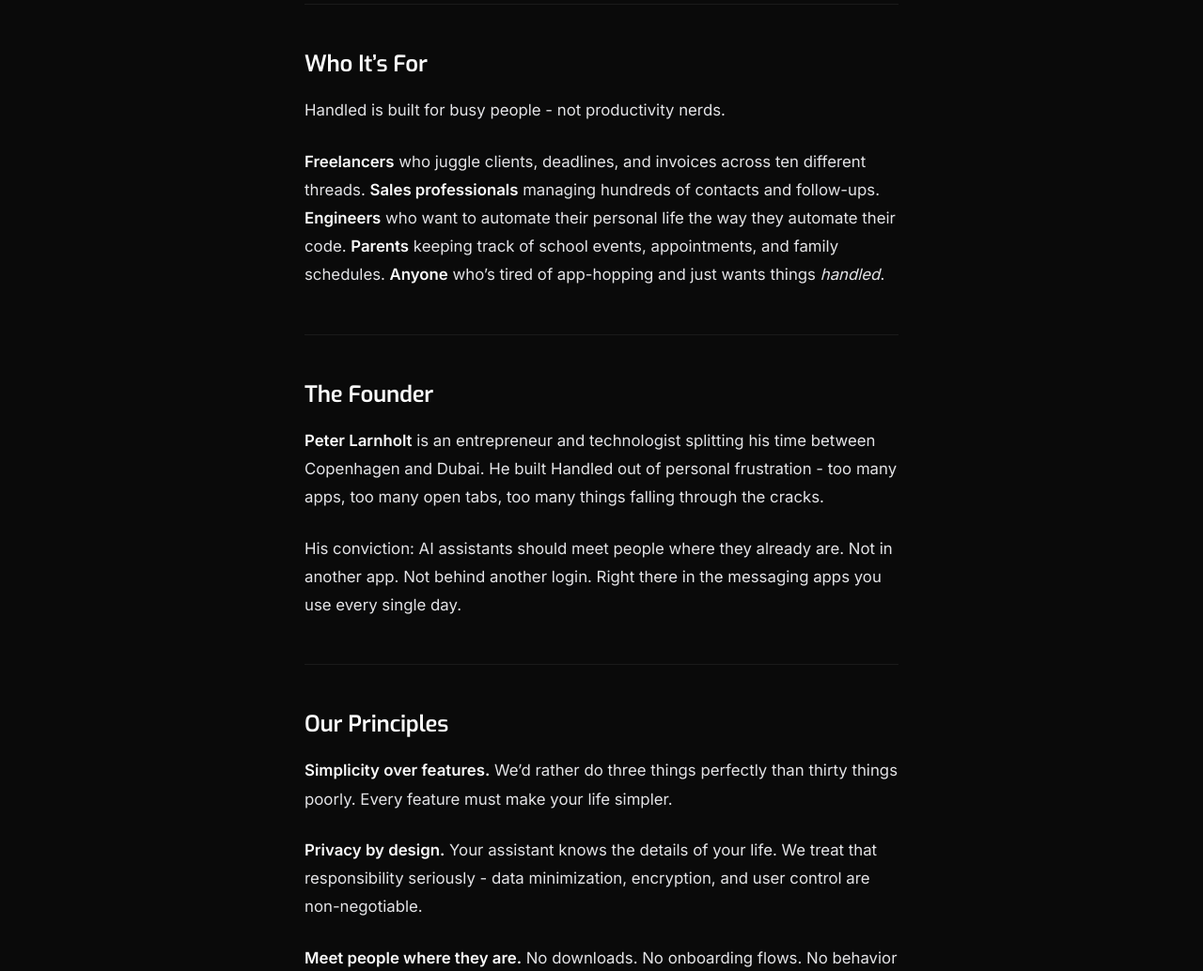
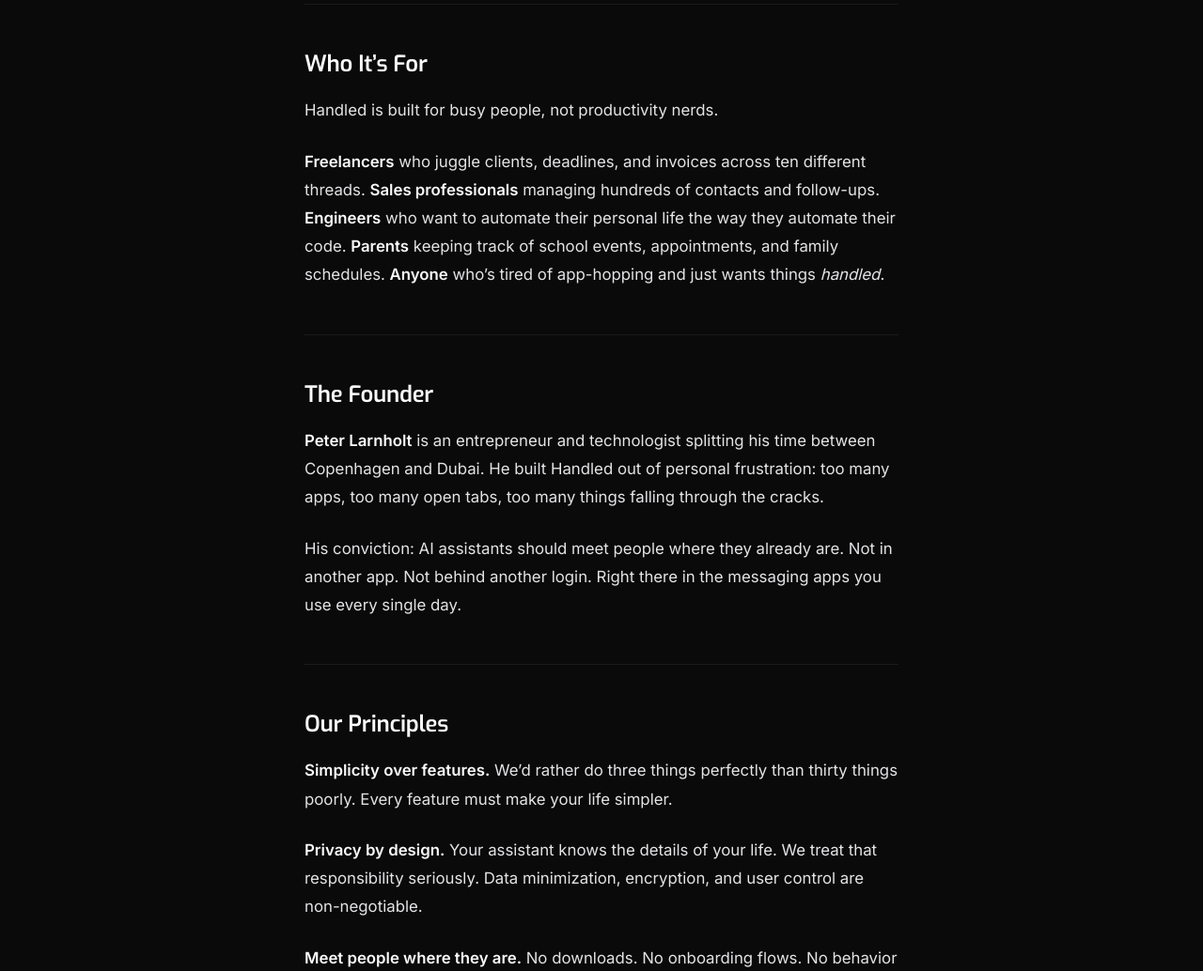
Before and after one commit to handled-sh/handled-sh.github.io, a Jekyll site: the page built from about.md, in a window 1280 px wide and 1400 px high, scrolled down 1380 px. Shown: the part 153-1187 px from the top of the window at 94% size. Built offline with Jekyll 4.4.1, drawn with Linux system fonts in a browser that asks for light colours; some of the changed text lies outside the part shown.

```diff
--- a/about.md
+++ b/about.md
@@ -5,7 +5,7 @@ subtitle: One conversation to manage your entire life.
 permalink: /about/
 ---
 
-Handled is an AI personal assistant that lives inside WhatsApp and Telegram. No app to download. No dashboard to learn. Just message it like you'd message a friend - and it takes care of the rest.
+Handled is an AI personal assistant that lives inside WhatsApp and Telegram. No app to download. No dashboard to learn. Just message it like you'd message a friend and it takes care of the rest.
 
 ---
 
@@ -35,7 +35,7 @@ Handled connects to your calendar, email, and contacts. It remembers your prefer
 
 ## Who It's For
 
-Handled is built for busy people - not productivity nerds.
+Handled is built for busy people, not productivity nerds.
 
 **Freelancers** who juggle clients, deadlines, and invoices across ten different threads. **Sales professionals** managing hundreds of contacts and follow-ups. **Engineers** who want to automate their personal life the way they automate their code. **Parents** keeping track of school events, appointments, and family schedules. **Anyone** who's tired of app-hopping and just wants things *handled*.
 
@@ -43,7 +43,7 @@ Handled is built for busy people - not productivity nerds.
 
 ## The Founder
 
-**Peter Larnholt** is an entrepreneur and technologist splitting his time between Copenhagen and Dubai. He built Handled out of personal frustration - too many apps, too many open tabs, too many things falling through the cracks.
+**Peter Larnholt** is an entrepreneur and technologist splitting his time between Copenhagen and Dubai. He built Handled out of personal frustration: too many apps, too many open tabs, too many things falling through the cracks.
 
 His conviction: AI assistants should meet people where they already are. Not in another app. Not behind another login. Right there in the messaging apps you use every single day.
 
@@ -53,7 +53,7 @@ His conviction: AI assistants should meet people where they already are. Not in
 
 **Simplicity over features.** We'd rather do three things perfectly than thirty things poorly. Every feature must make your life simpler.
 
-**Privacy by design.** Your assistant knows the details of your life. We treat that responsibility seriously - data minimization, encryption, and user control are non-negotiable.
+**Privacy by design.** Your assistant knows the details of your life. We treat that responsibility seriously. Data minimization, encryption, and user control are non-negotiable.
 
 **Meet people where they are.** No downloads. No onboarding flows. No behavior change required. Handled works inside the apps you already use.
 
@@ -63,6 +63,6 @@ His conviction: AI assistants should meet people where they already are. Not in
 
 Try Handled free for 90 days. No credit card. No commitment.
 
-Just message us on [WhatsApp](https://handled.sh) or [Telegram](https://handled.sh) to begin - or visit [handled.sh](https://handled.sh) to learn more.
+Just message us on [WhatsApp](https://handled.sh) or [Telegram](https://handled.sh) to begin, or visit [handled.sh](https://handled.sh) to learn more.
 
 Questions? Reach us at hello@handled.sh
```
